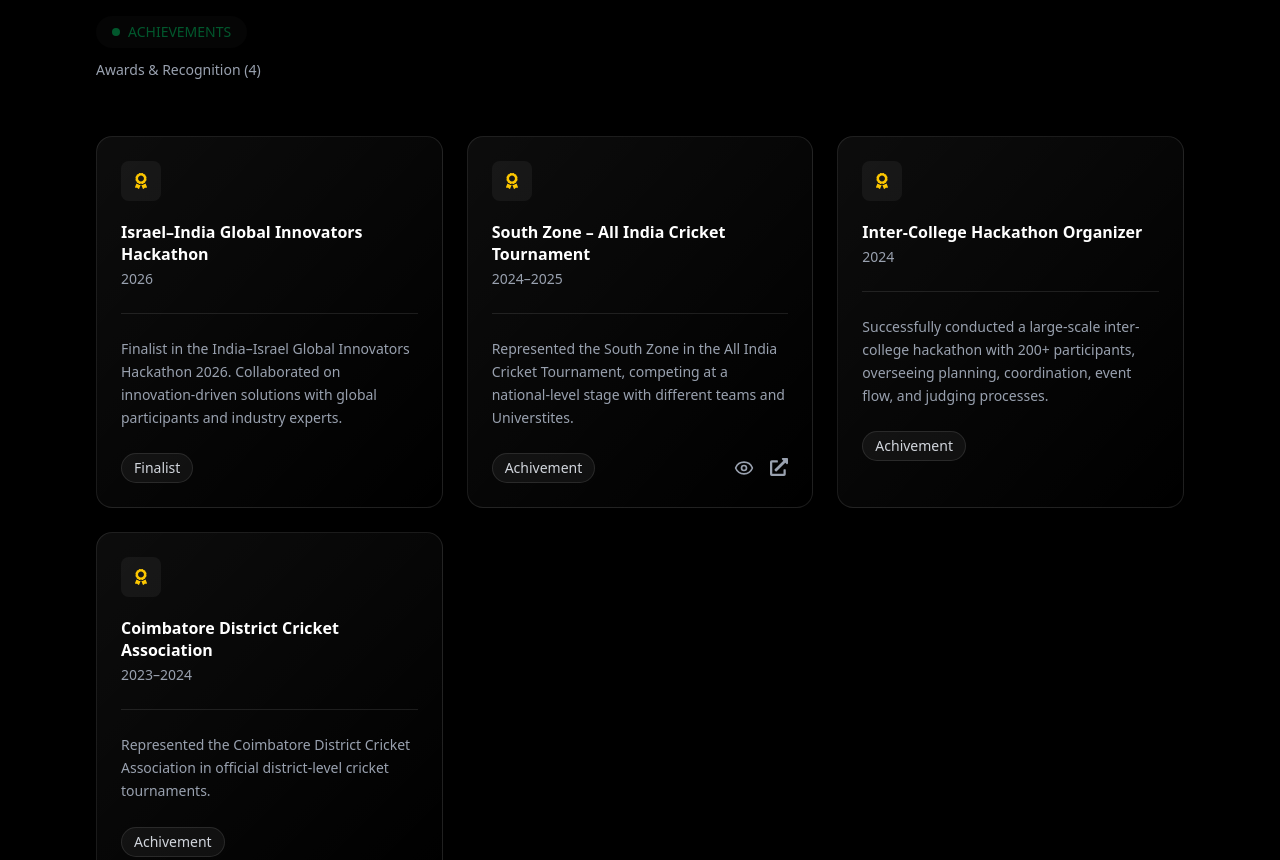
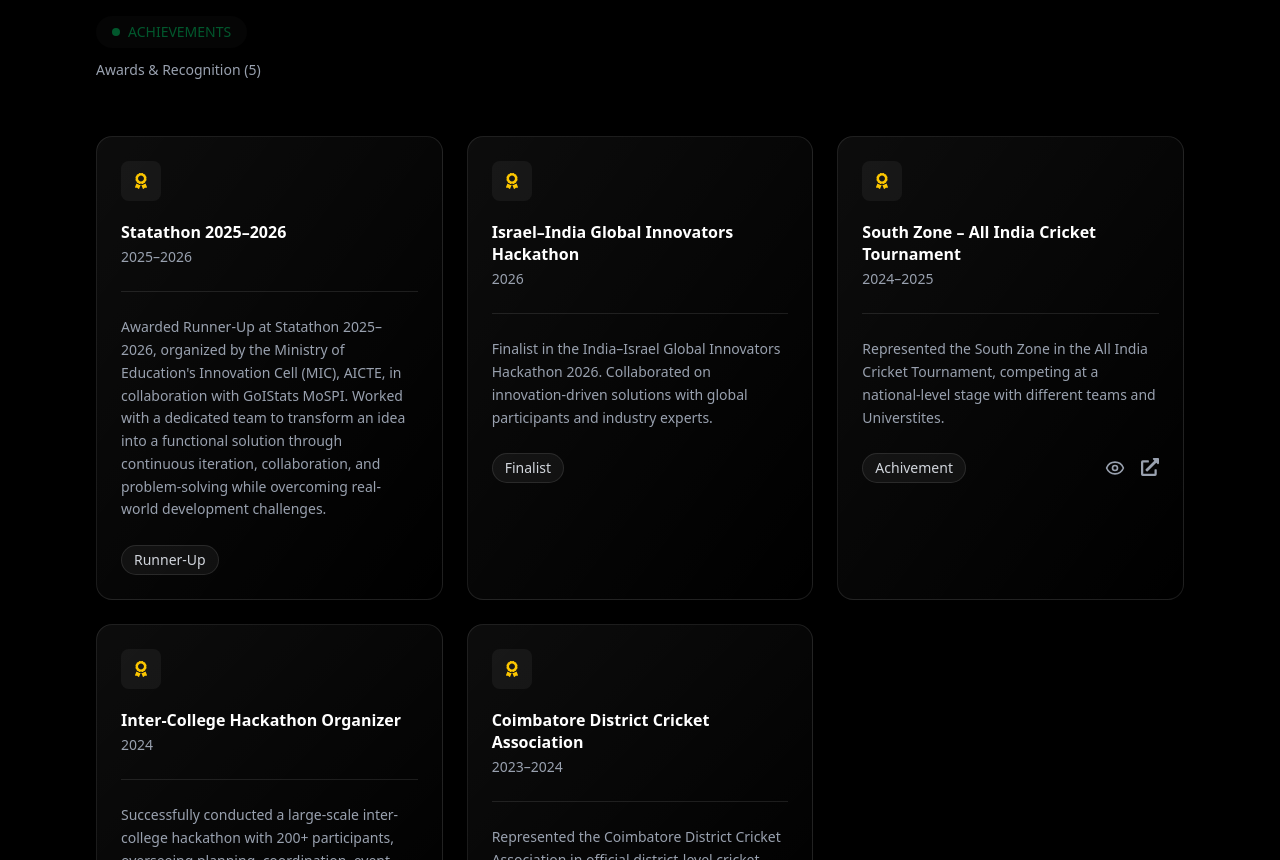
Before and after one commit to Amrutha-Gopalakrishnan/New-Portfolio, a React (Vite) app: page / in a window 1280 px wide. Shown: the part 6020-6880 px from the top of the page. Built offline with nearby package versions, Linux system fonts and the light colour scheme.

Commit message:
Add achievement for Statathon 2025–2026
Added a new achievement entry for Statathon 2025–2026 with details about the award and collaboration.

```diff
--- a/src/Achievements.jsx
+++ b/src/Achievements.jsx
@@ -6,6 +6,15 @@ import { Eye, X } from "lucide-react";
 import CertificatePNG from "./assets/Pictures/Form3.png";
 
 const achievements = [
+
+{
+  title: "Statathon 2025–2026",
+  description:
+    "Awarded Runner-Up at Statathon 2025–2026, organized by the Ministry of Education's Innovation Cell (MIC), AICTE, in collaboration with GoIStats MoSPI.\nWorked with a dedicated team to transform an idea into a functional solution through continuous iteration, collaboration, and problem-solving while overcoming real-world development challenges.",
+  icon: <FaAward />,
+  date: "2025–2026",
+  tag: "Runner-Up"
+},
   {
   title: "Israel–India Global Innovators Hackathon",
   description:"Finalist in the India–Israel Global Innovators Hackathon 2026.\nCollaborated on innovation-driven solutions with global participants and industry experts.",
```
